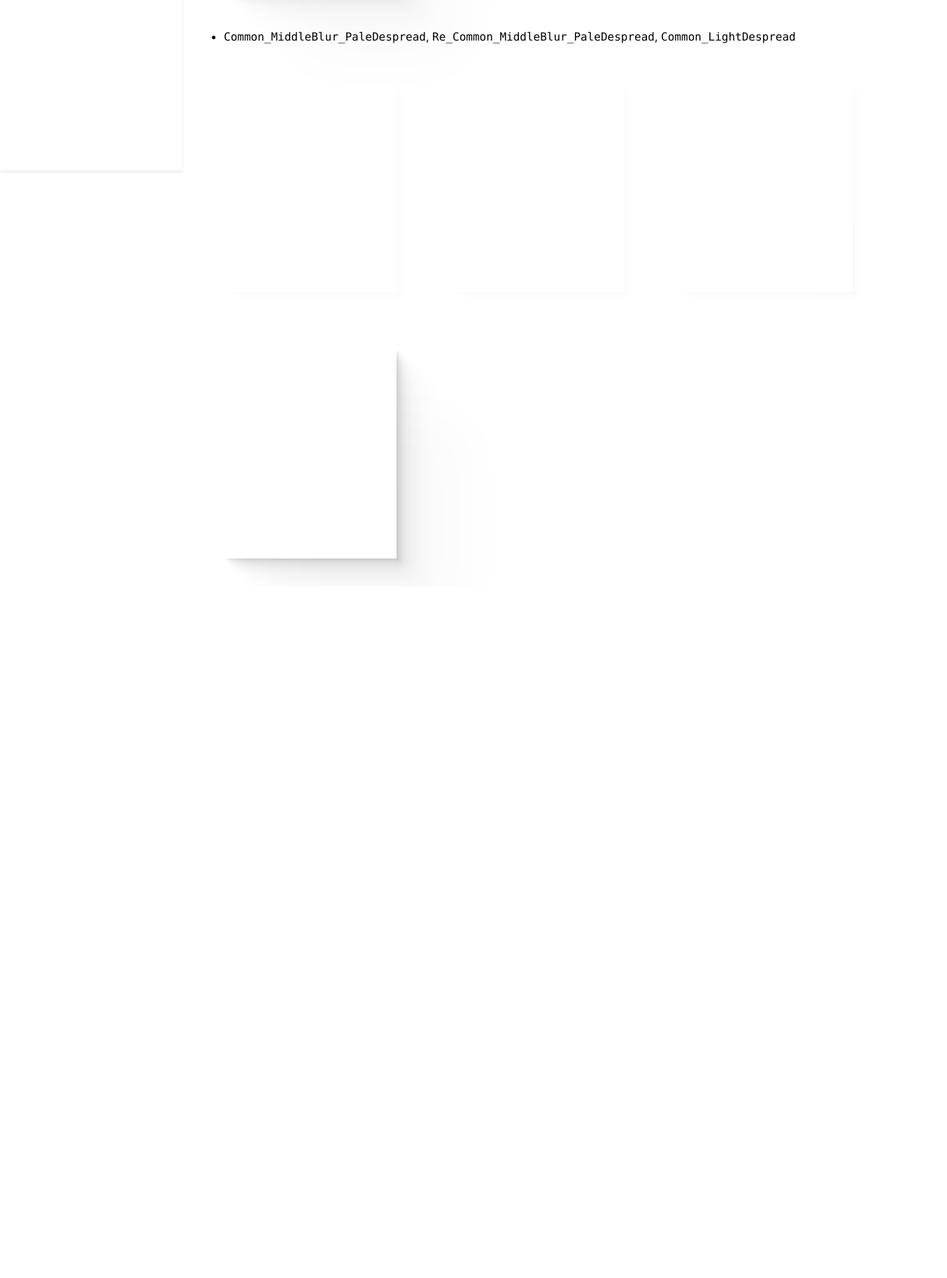
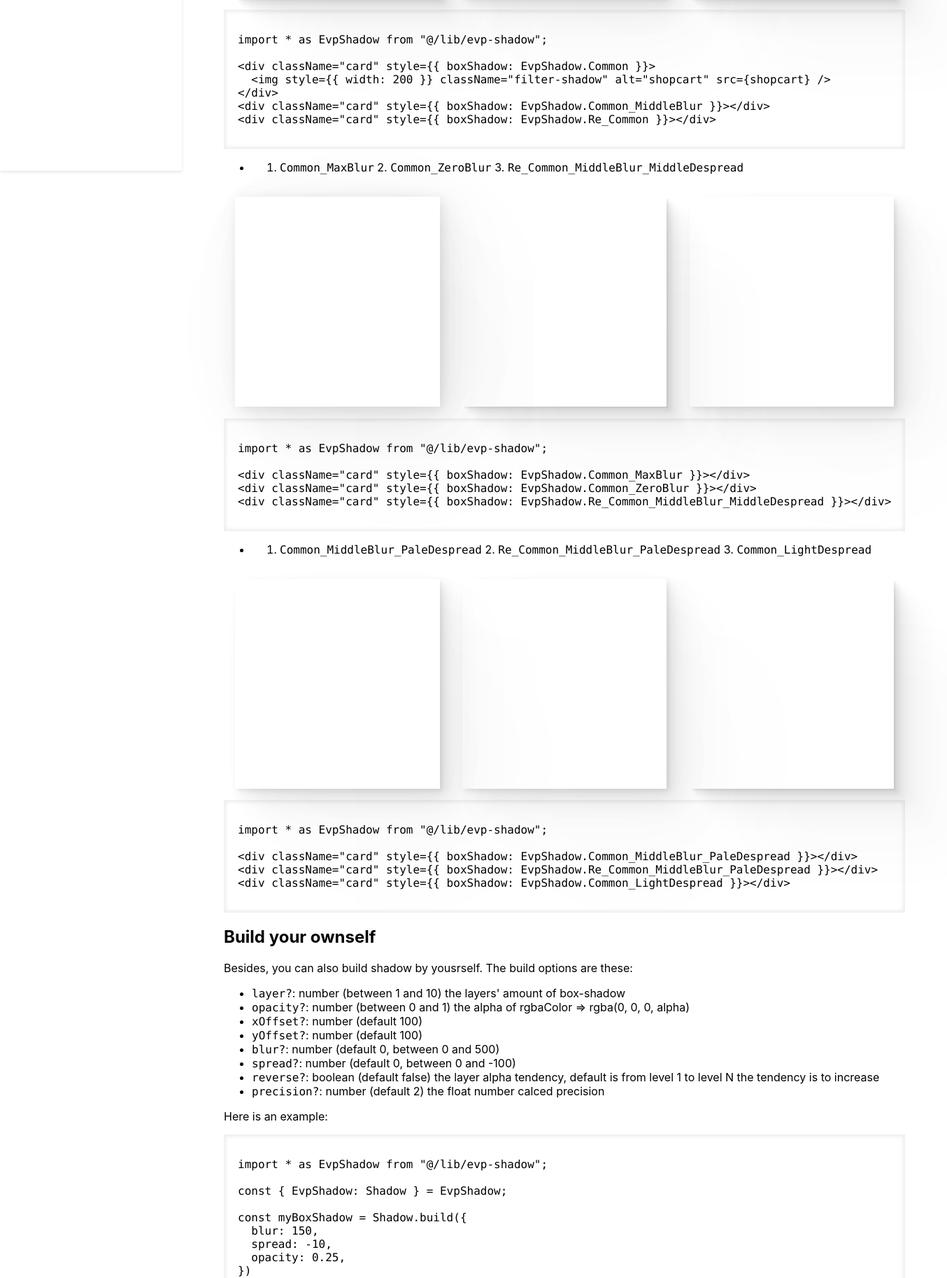
Before and after one commit to Evanpatchouli/evp-design-ui, a React app: page /#/shadow in a window 1280 px wide. Shown: the part 617-2443 px from the top of the page at 70% size, 1354 px wide, since content can reach past the window. Before the commit the page ends 1455 px from the top, so only its background shows below. Built offline with nearby package versions, Linux system fonts and the light colour scheme.

Commit message:
fix : evp-shadow

```diff
--- a/package.json
+++ b/package.json
@@ -22,6 +22,7 @@
     "browserslist": "^4.18.1",
     "camelcase": "^6.2.1",
     "case-sensitive-paths-webpack-plugin": "^2.4.0",
+    "clipboard": "^2.0.11",
     "css-loader": "^6.5.1",
     "css-minimizer-webpack-plugin": "^3.2.0",
     "dotenv": "^10.0.0",
@@ -31,6 +32,7 @@
     "eslint-webpack-plugin": "^3.1.1",
     "file-loader": "^6.2.0",
     "fs-extra": "^10.0.0",
+    "highlight.js": "^11.8.0",
     "html-webpack-plugin": "^5.5.0",
     "identity-obj-proxy": "^3.0.0",
     "jest": "^27.4.3",
--- a/src/lib/evp-shadow/core.ts
+++ b/src/lib/evp-shadow/core.ts
@@ -11,7 +11,7 @@ class EvpShadow {
     },
     alpha: {
       value: 0.07,
-      default: 0.01,
+      default: 0.07,
       min: 0,
       max: 1,
       step: 0.01,
@@ -83,6 +83,19 @@ class EvpShadow {
     options.reverse? this.config.invertAlpha.value = options.reverse : void 0;
   }
 
+  public getSimpleConfig(options?: EvpShadowOptions) {
+    const config = {
+      shadowLayers: options?.layer??this.config.shadowLayers.value,
+      alpha: options?.opacity??this.config.alpha.value,
+      xOffset: options?.xOffset??this.config.xOffset.value,
+      yOffset: options?.yOffset??this.config.yOffset.value,
+      blur: options?.blur??this.config.blur.value,
+      spread: options?.spread??this.config.spread.value,
+      invertAlpha: options?.reverse??this.config.invertAlpha.value
+    }
+    return config;
+  }
+
   public resetConfig() {
     this.config.alpha.value = this.config.alpha.default;
     this.config.blur.value = this.config.blur.default;
@@ -106,18 +119,21 @@ class EvpShadow {
     }
   }
 
-  private calc() {
+  private fixed(num: number, precision: number = 2) {
+    return parseFloat(num.toFixed(precision));
+  }
+
+  private calc(precision?: number) {
     this.easedBeziering();
-
     const boxShadowValues: Array<ArrayLengthed<number,5>> = [];
 
     for (let i = 0; i < this.config.shadowLayers.value; i++) {
       boxShadowValues.push([
-        this.easedOffsetValues[i] * this.config.xOffset.value,
-        this.easedOffsetValues[i] * this.config.yOffset.value,
-        this.easedBlurValues[i] * this.config.blur.value,
-        this.config.spread.value,
-        this.easedAlphaValues[i] * this.config.alpha.value,
+        this.fixed(this.easedOffsetValues[i] * this.config.xOffset.value, precision),
+        this.fixed(this.easedOffsetValues[i] * this.config.yOffset.value, precision),
+        this.fixed(this.easedBlurValues[i] * this.config.blur.value, precision),
+        this.fixed(this.config.spread.value, precision),
+        this.fixed(this.easedAlphaValues[i] * this.config.alpha.value, precision),
       ])
     }
 
@@ -135,14 +151,12 @@ class EvpShadow {
     return boxShadow;
   }
 
-  build(options?: EvpShadowOptions) {
-    // console.log(`blur:${options?.blur}::before build`, this.config)
+  build(options?: EvpShadowOptions, output: boolean = false) {
+    output? console.log('[EvpDesignUI::EvpShadow] Going to build with config as ', this.getSimpleConfig()) : void 0;
     this.configure(options);
-    // console.log(`blur:${options?.blur}::after configure`, this.config)
-    const boxShadow =  this.calc();
-    // console.log(`blur:${options?.blur}::after calc`, this.config)
+    const boxShadow =  this.calc(options?.precision);
     this.resetConfig();
-    // console.log(`blur:${options?.blur}::after reset`, this.config)
+    output? console.log('[EvpDesignUI::EvpShadow] Shadow finally got built is ', boxShadow) : void 0;
     return boxShadow;
   }
 
@@ -166,6 +180,8 @@ type EvpShadowOptions = {
   blur?: number,
   spread?: number,
   reverse?: boolean,
+  /** Default is 2, the calced result number precision */
+  precision?: number
 }
 
 const rgba = (r: number, g: number, b: number, a: number) => `rgba(${r}, ${g}, ${b}, ${a})`;
--- a/src/preview/index.css
+++ b/src/preview/index.css
@@ -1,6 +1,7 @@
 .preview-container {
   height: 100vh;
   width: auto;
+  padding-inline: 40px;
   /* > * {
     border: 1px solid black !important;
   } */
@@ -15,7 +16,7 @@
   grid-template-columns: repeat(3, 33.33%);
   grid-row-gap: 40;
   > div.card {
-    margin: 40px;
+    margin: 5%;
     height: 300px;
 
     display: flex;
@@ -39,13 +40,3 @@
   transition: filter 0.1s ease-out;
   filter: none;
 }
-
-.ce {
-  box-shadow:
-  2.767256496646346px 2.767256496646346px 2.2138051973170767px 0px rgba(0, 0, 0, 0.07),
-  6.65010204838622px 6.65010204838622px 5.3200816387089755px 0px rgba(0, 0, 0, 0.050319807161937125),
-  12.52155187358589px 12.52155187358589px 10.017241498868712px 0px rgba(0, 0, 0, 0.041727506542805125),
-  22.336308991857774px 22.336308991857774px 17.869047193486217px 0px rgba(0, 0, 0, 0.035),
-  41.77760933808553px 41.77760933808553px 33.422087470468426px 0px rgba(0, 0, 0, 0.028272493457194875),
-  100px 100px 80px 0px rgba(0, 0, 0, 0.019680192838062896);
-}
--- a/src/preview/shadow.mdx
+++ /dev/null
@@ -1,3 +0,0 @@
-# EvpShadow
-
-EvpShadow is an amazing plugin that help you to make smooth and beautiful shadows.
--- a/src/preview/shadow.tsx
+++ b/src/preview/shadow.tsx
@@ -11,24 +11,101 @@ import shopcart from '@/assets/shopcart.svg'
 const ShadowBox = (props: { children: React.ReactNode }) => <div className="ShadowBox">{props.children}</div>
 
 const docs = [
+//0
 `# EvpShadow
 
-EvpShadow is an amazing plugin that help you to make smooth and beautiful shadows.
+EvpShadow is an useful tool that helps you to make smooth and beautiful shadows.
+
+It is a retor of <https://shadows.brumm.af> so you are suggested to use EvpShadow together with this website.
 
 Following are some examples exported from EvpShadow:
 `,
+//1
 `
-## Common BoxShadow
+## Preserved BoxShadow
 
-- \`Common\`, \`Common_MiddleBlur\`, \`Common_HighBlur\`
+- 1. \`Common\` 2. \`Common_MiddleBlur\` 3. \`Common_HighBlur\`
 `,
+//2
 `
-- \`Common_MiddleBlur_PaleDespread\`, \`Re_Common_MiddleBlur_PaleDespread\`, \`Common_LightDespread\`
+- 1. \`Common_MaxBlur\` 2. \`Common_ZeroBlur\` 3. \`Re_Common_MiddleBlur_MiddleDespread\`
+`,
+//3
+`
+- 1. \`Common_MiddleBlur_PaleDespread\` 2. \`Re_Common_MiddleBlur_PaleDespread\` 3. \`Common_LightDespread\`
+`,
+//4
+`
+## Build your ownself
+
+Besides, you can also build shadow by yousrself. The build options are these:
+
+- \`layer?\`: number (between 1 and 10) the layers' amount of box-shadow
+- \`opacity?\`: number (between 0 and 1) the alpha of rgbaColor => rgba(0, 0, 0, alpha)
+- \`xOffset?\`: number (default 100)
+- \`yOffset?\`: number (default 100)
+- \`blur?\`: number (default 0, between 0 and 500)
+- \`spread?\`: number (default 0, between 0 and -100)
+- \`reverse?\`: boolean (default false) the layer alpha tendency, default is from level 1 to level N the tendency is to increase
+- \`precision?\`: number (default 2) the float number calced precision
+
+Here is an example:
+`,
+//5
+`
+You can get further customed by changing the shadow builder's properties of \`alphaEasingValue\`, \`offsetEasingValue\` and \`blurEasingValue\`.
+**Notice:** unless you have known what these properties mean, you're not suggested to change them.
 `
 
 ];
 
-console.log(EvpShadow.EvpShadow);
+const codes = [
+`
+\`\`\`typescript
+import * as EvpShadow from "@/lib/evp-shadow";
+
+<div className="card" style={{ boxShadow: EvpShadow.Common }}>
+  <img style={{ width: 200 }} className="filter-shadow" alt="shopcart" src={shopcart} />
+</div>
+<div className="card" style={{ boxShadow: EvpShadow.Common_MiddleBlur }}></div>
+<div className="card" style={{ boxShadow: EvpShadow.Re_Common }}></div>
+\`\`\`
+`,
+
+`
+\`\`\`typescript
+import * as EvpShadow from "@/lib/evp-shadow";
+
+<div className="card" style={{ boxShadow: EvpShadow.Common_MaxBlur }}></div>
+<div className="card" style={{ boxShadow: EvpShadow.Common_ZeroBlur }}></div>
+<div className="card" style={{ boxShadow: EvpShadow.Re_Common_MiddleBlur_MiddleDespread }}></div>
+\`\`\`
+`,
+
+`
+\`\`\`typescript
+import * as EvpShadow from "@/lib/evp-shadow";
+
+<div className="card" style={{ boxShadow: EvpShadow.Common_MiddleBlur_PaleDespread }}></div>
+<div className="card" style={{ boxShadow: EvpShadow.Re_Common_MiddleBlur_PaleDespread }}></div>
+<div className="card" style={{ boxShadow: EvpShadow.Common_LightDespread }}></div>
+\`\`\`
+`,
+
+`
+\`\`\`typescript
+import * as EvpShadow from "@/lib/evp-shadow";
+
+const { EvpShadow: Shadow } = EvpShadow;
+
+const myBoxShadow = Shadow.build({
+  blur: 150,
+  spread: -10,
+  opacity: 0.25,
+})
+\`\`\`
+`
+]
 
 export default function ShadowView() {
   return(
@@ -37,20 +114,37 @@ export default function ShadowView() {
       <Md>{docs[1]}</Md>
       <ShadowBox>
         <div className="card" style={{ boxShadow: EvpShadow.Common }}>
-          <img className="filter-shadow" alt="shopcart" src={shopcart} />
+          <img style={{ width: 200 }} className="filter-shadow" alt="shopcart" src={shopcart} />
         </div>
         <div className="card" style={{ boxShadow: EvpShadow.Common_MiddleBlur }}></div>
         <div className="card" style={{ boxShadow: EvpShadow.Re_Common }}></div>
       </ShadowBox>
+      <div style={{ padding: 20, boxShadow: 'inset 0px 0px 5px 3px rgba(0, 0, 0, 0.07)' }}>
+        <Md>{codes[0]}</Md>
+      </div>
       <Md>{docs[2]}</Md>
+      <ShadowBox>
+        <div className="card" style={{ boxShadow: EvpShadow.Common_MaxBlur }}></div>
+        <div className="card" style={{ boxShadow: EvpShadow.Common_ZeroBlur }}></div>
+        <div className="card" style={{ boxShadow: EvpShadow.Re_Common_MiddleBlur_MiddleDespread }}></div>
+      </ShadowBox>
+      <div style={{ padding: 20, boxShadow: 'inset 0px 0px 5px 3px rgba(0, 0, 0, 0.07)' }}>
+        <Md>{codes[1]}</Md>
+      </div>
+      <Md>{docs[3]}</Md>
       <ShadowBox>
         <div className="card" style={{ boxShadow: EvpShadow.Common_MiddleBlur_PaleDespread }} />
         <div className="card" style={{ boxShadow: EvpShadow.Re_Common_MiddleBlur_PaleDespread }} />
         <div className="card" style={{ boxShadow: EvpShadow.Common_LightDespread }} />
       </ShadowBox>
-      <ShadowBox>
-        <div className="card ce"></div>
-      </ShadowBox>
+      <div style={{ padding: 20, boxShadow: 'inset 0px 0px 5px 3px rgba(0, 0, 0, 0.07)' }}>
+        <Md>{codes[2]}</Md>
+      </div>
+      <Md>{docs[4]}</Md>
+      <div style={{ padding: 20, boxShadow: 'inset 0px 0px 5px 3px rgba(0, 0, 0, 0.07)' }}>
+        <Md>{codes[3]}</Md>
+      </div>
+      <Md>{docs[5]}</Md>
     </div>
   )
 }
```
Also changed, not shown: 1 other file (tests, documents, lock files or other folders).
